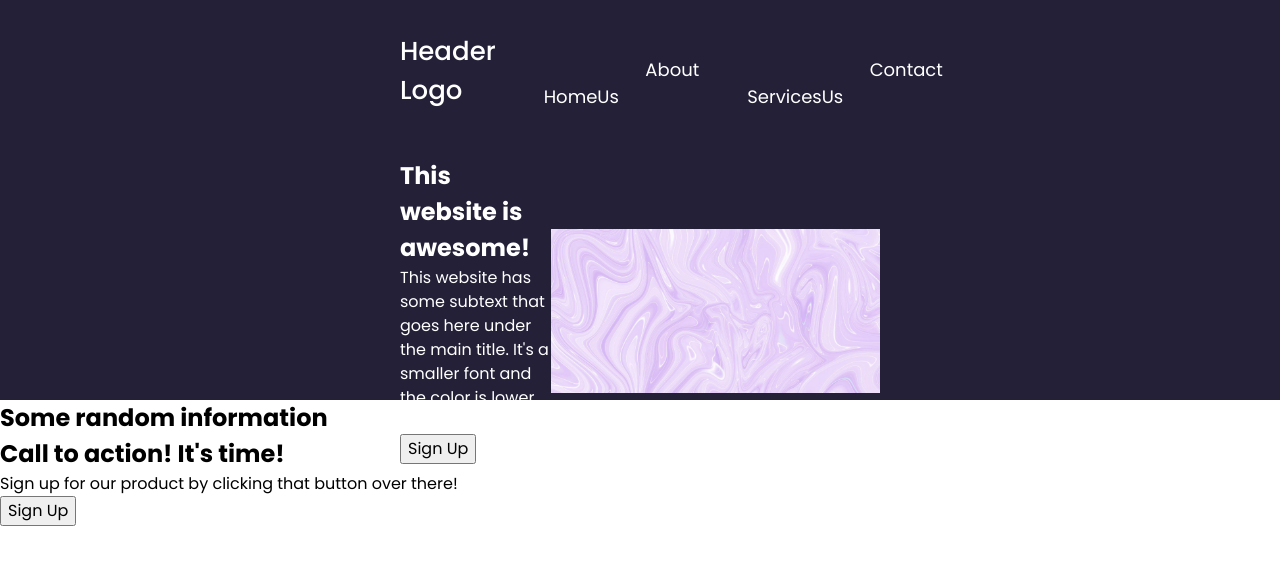
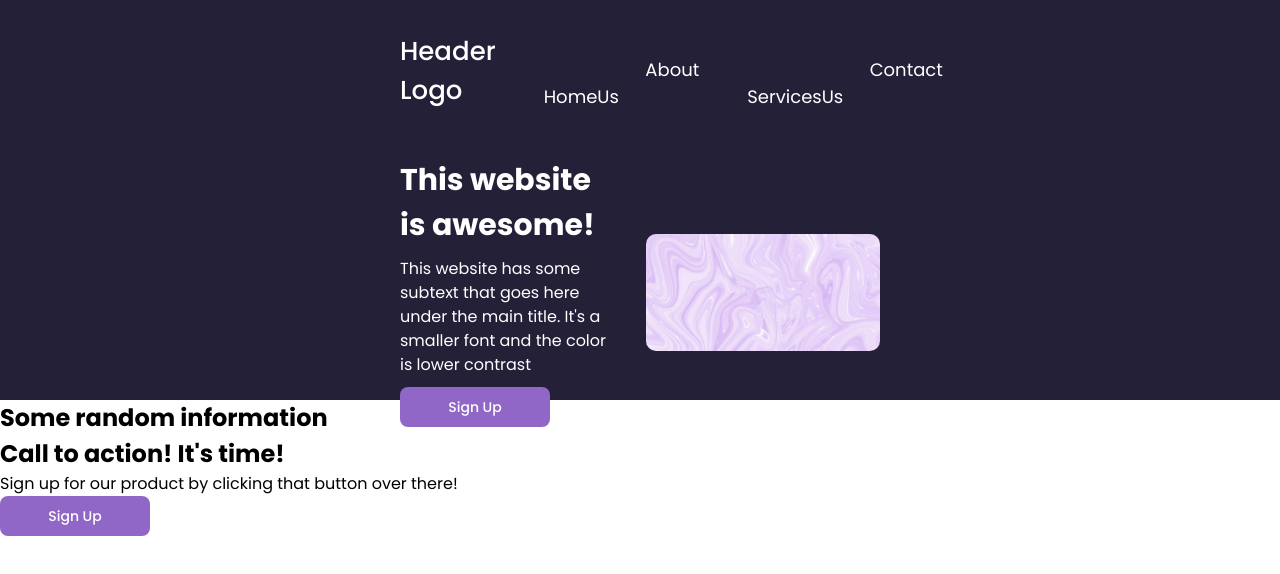
Before and after one commit to MCabal77/landing-page-visualization, a plain HTML site: page index.html in a window 1280 px wide. Drawn offline with Linux system fonts and the light colour scheme.

Commit message:
Complete hero section

```diff
--- a/css/style.css
+++ b/css/style.css
@@ -54,4 +54,55 @@ body {
 .hero-wrapper {
   display: flex;
   align-items: center;
+  justify-content: space-between;
 }
+
+.hero-left-wrapper {
+  margin-right: 2em;
+}
+
+.hero-left-header {
+  font-size: 30px;
+  margin-bottom: 0.3em;
+}
+
+.hero-left-text {
+  margin-bottom: 0.6em;
+}
+
+.button {
+  background-color: #9067C6;
+  border-radius: 8px;
+  border-style: none;
+  color: #FFFFFF;
+  cursor: pointer;
+  display: inline-block;
+  font-size: 14px;
+  font-weight: 500;
+  height: 40px;
+  width: 150px;
+  line-height: 20px;
+  list-style: none;
+  margin: 0;
+  outline: none;
+  padding: 10px 16px;
+  position: relative;
+  text-align: center;
+  text-decoration: none;
+  transition: color 100ms;
+  vertical-align: baseline;
+  user-select: none;
+  -webkit-user-select: none;
+  touch-action: manipulation;
+}
+
+.button:hover,
+.button:focus {
+  background-color: #a285c8;
+}
+
+.hero-image {
+  border-radius: 10px;
+  height: auto;
+  width: 1000px;
+}
--- a/index.html
+++ b/index.html
@@ -35,7 +35,11 @@
           <button class="button hero-button">Sign Up</button>
         </div>
         <div class="hero-right-wrapper">
-          <img src="/imgs/purple-marble.jpeg" alt="purple marble" />
+          <img
+            src="/imgs/purple-marble.jpeg"
+            alt="purple marble"
+            class="hero-image"
+          />
         </div>
       </div>
     </section>
```
